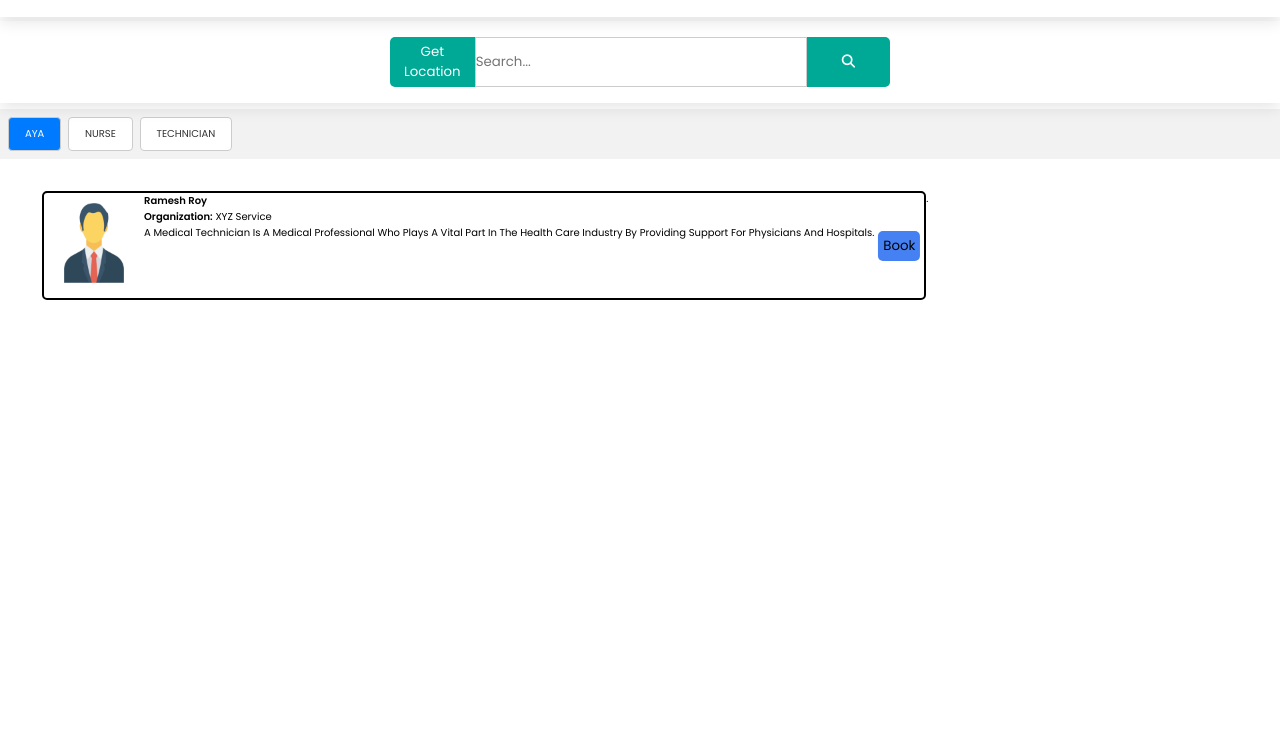
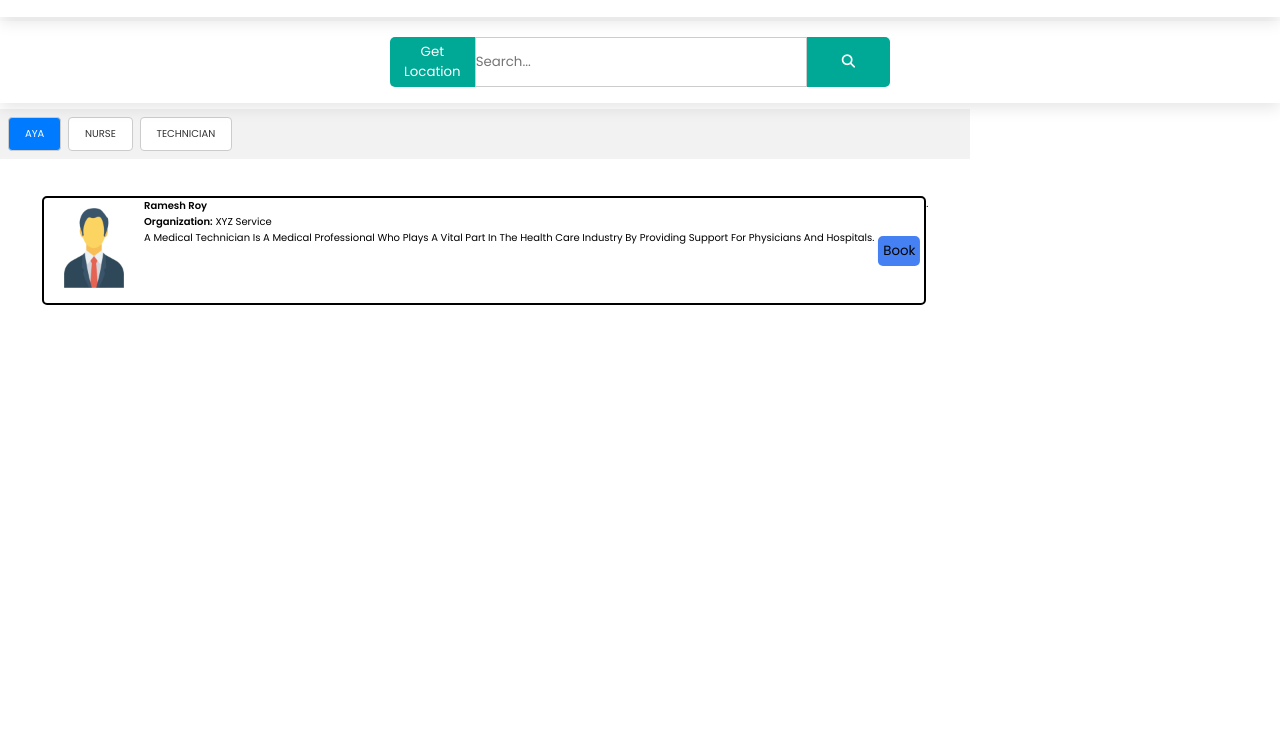
Before and after one commit to royramesh/MedicalNurseTechnicianSupport, a plain HTML site: page index.html in a window 1280 px wide. Shown: the part 61-800 px from the top of the page. Drawn offline with Linux system fonts and the light colour scheme.

Commit message:
Fix mini nab bar

```diff
--- a/Css/body_cont.css
+++ b/Css/body_cont.css
@@ -1,7 +1,8 @@
 .body-container
 {
+    display: inline-block;
     position: relative;
-    top: 9rem;
+    /* top: 9rem; */
     height: 100vh;
 }
 
--- a/index.html
+++ b/index.html
@@ -49,15 +49,14 @@
         </div>
     </div>
 
-    <section>
-    <nav class="segmented-navigation">
-        <a href="#" class="segmented-item active">AYA</a>
-        <a href="#" class="segmented-item">NURSE</a>
-        <a href="#" class="segmented-item">TECHNICIAN</a>
-      </nav>
-    </section>
-
     <section class="body-container">
+        <div>
+        <nav class="segmented-navigation">
+            <a href="#" class="segmented-item active">AYA</a>
+            <a href="#" class="segmented-item">NURSE</a>
+            <a href="#" class="segmented-item">TECHNICIAN</a>
+          </nav>
+        </div>
         <div class="contents">
           <div class="card">
             <div class="card-part1"> <img
--- a/style.css
+++ b/style.css
@@ -10,6 +10,10 @@ height:100%;
 }
 .contents{
     display: flex;
+    position: relative;
+    top: 9.5rem;
+    height: min-content;
+    overflow: hidden;
 }
 .card{
     border: 2px solid black;
```
